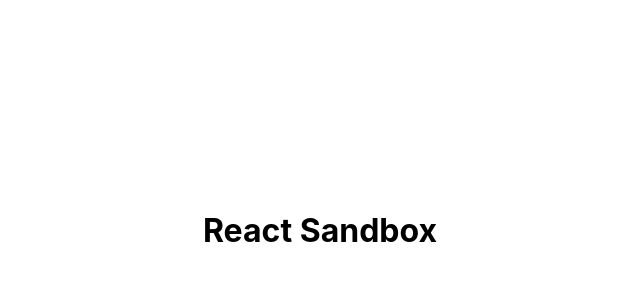
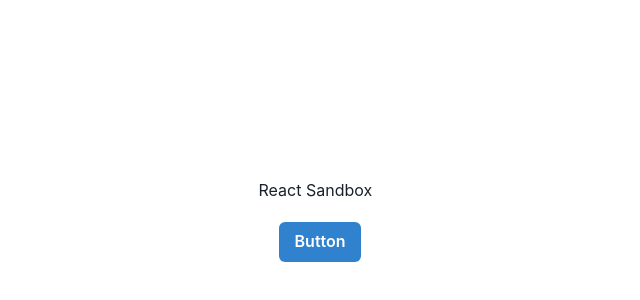
Before and after one commit to rizzok/react-sandbox, a JavaScript app: page / in a window 1280 px wide. Shown: the part 170-470 px from the top of the page, without its empty margins (320-960 px from the left). Built offline with nearby package versions, Linux system fonts and the light colour scheme; the HTML template or start-up script is replaced by a standard one.

Commit message:
Install Chakra UI and test

```diff
--- a/package.json
+++ b/package.json
@@ -3,9 +3,13 @@
   "version": "0.1.0",
   "private": true,
   "dependencies": {
+    "@chakra-ui/react": "^2.2.1",
+    "@emotion/react": "^11.9.3",
+    "@emotion/styled": "^11.9.3",
     "@testing-library/jest-dom": "^5.14.1",
     "@testing-library/react": "^13.0.0",
     "@testing-library/user-event": "^13.2.1",
+    "framer-motion": "^6.3.16",
     "react": "^18.1.0",
     "react-dom": "^18.1.0",
     "react-scripts": "5.0.1",
--- a/src/App.js
+++ b/src/App.js
@@ -1,9 +1,18 @@
+import { Box, Button, ChakraProvider } from "@chakra-ui/react";
+
 function App() {
-    return (
-        <div className="App">
-            <h1>React Sandbox</h1>
-        </div>
-    );
+  return (
+    <ChakraProvider>
+      <div className="App">
+        <Box mb={5}>
+          <h1>React Sandbox</h1>
+        </Box>
+        <Box m={5}>
+          <Button colorScheme="blue">Button</Button>
+        </Box>
+      </div>
+    </ChakraProvider>
+  );
 }
 
 export default App;
```
Also changed, not shown: 1 other file (tests, documents, lock files or other folders).
